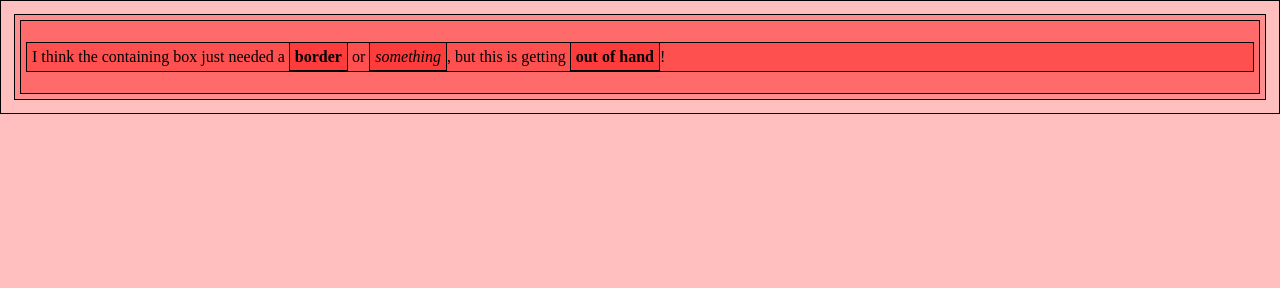
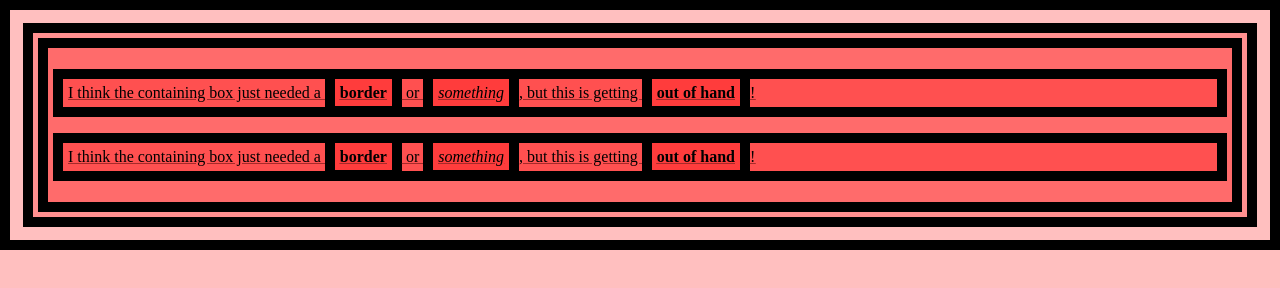
Before and after one commit to elisoft2018/jrobles, a plain HTML site: page indexguia4.1.html in a window 1280 px wide. Drawn offline with Linux system fonts and the light colour scheme.

Commit message:
cambios realizados index y css

```diff
--- a/Styles/styleguia4.1.css
+++ b/Styles/styleguia4.1.css
@@ -1,5 +1,9 @@
 * {
     padding: 5px;
     border: 1px solid black;
+    text-decoration: underline;
+    text-decoration-color: brown;
+    border: 10px solid black;
     background: rgba(255,0,0,0.25)
+
   }
--- a/indexguia4.1.html
+++ b/indexguia4.1.html
@@ -15,6 +15,10 @@
             a <strong>border</strong> or <em>something</em>,
             but this is getting <strong>out of hand</strong>!
         </p>
+        <p>I think the containing box just needed
+            a <strong>border</strong> or <em>something</em>,
+            but this is getting <strong>out of hand</strong>!
+        </p>
     </div>
 
 </body>
```
